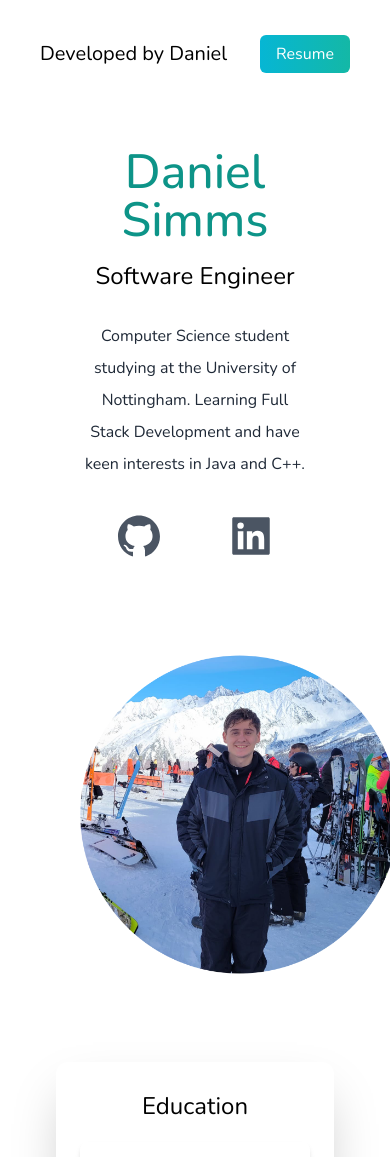
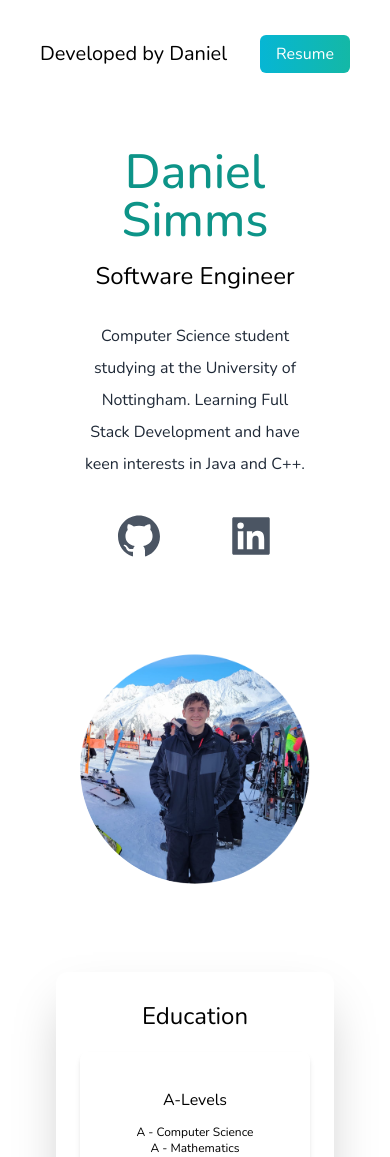
Before and after one commit to Danavarro63/Portfolio-website, a Next.js app: page / in a window 390 px wide. Shown: the top 1157 px of the page. Built offline with nearby package versions, Linux system fonts and the light colour scheme.

Commit message:
image responsiveness

```diff
--- a/app/Components/frontpage.tsx
+++ b/app/Components/frontpage.tsx
@@ -16,8 +16,14 @@ function FrontPage() {
           <a className="cursor-pointer" href="https://github.com/Danavarro63"><AiFillGithub /></a>
           <a className="cursor-pointer" href="https://www.linkedin.com/in/daniel-simms-5956b9204/"><AiFillLinkedin /></a>
         </div>
-        <div className="mx-auto border-solid border-black rounded-full aspect-square w-80 mt-20 flex justify-center items-center">
-          <Image priority src={DanielPfp} alt="ProfilePhoto" />
+        <div className="mx-auto rounded-full aspect-square w-50 max-w-xl mt-20">
+          <div className="relative pb-full">
+            <Image
+              src={DanielPfp}
+              alt="ProfilePhoto"
+              className="rounded-full"
+            />
+          </div>
         </div>
       </div>
     </div>
```
